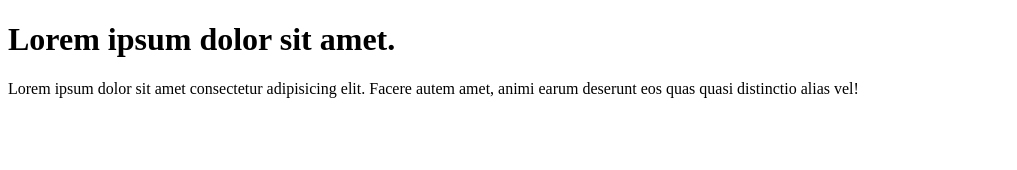
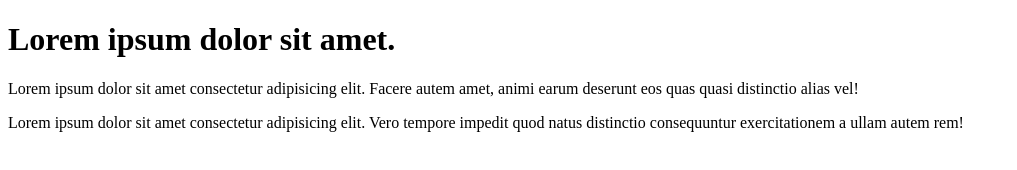
Before and after one commit to HimelChowdhury/hclshop, a plain HTML site: page index.html in a window 1280 px wide. Shown: the whole page, without its empty margins (0-1017 px from the left). Drawn offline with Linux system fonts and the light colour scheme.

Commit message:
first commit

```diff
--- a/index.html
+++ b/index.html
@@ -9,5 +9,6 @@
 <body>
     <h1>Lorem ipsum dolor sit amet.</h1>
     <p>Lorem ipsum dolor sit amet consectetur adipisicing elit. Facere autem amet, animi earum deserunt eos quas quasi distinctio alias vel!</p>
+    <p>Lorem ipsum dolor sit amet consectetur adipisicing elit. Vero tempore impedit quod natus distinctio consequuntur exercitationem a ullam autem rem!</p>
 </body>
 </html>
```
